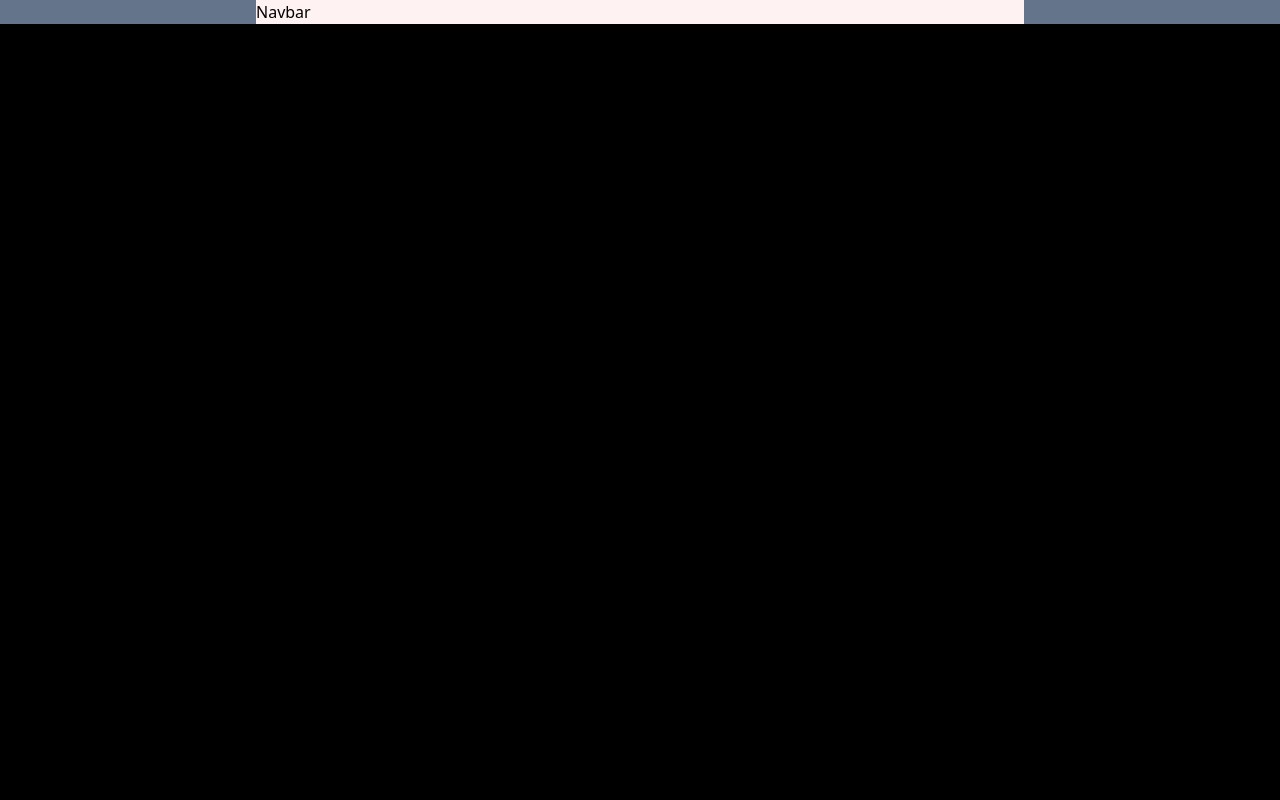
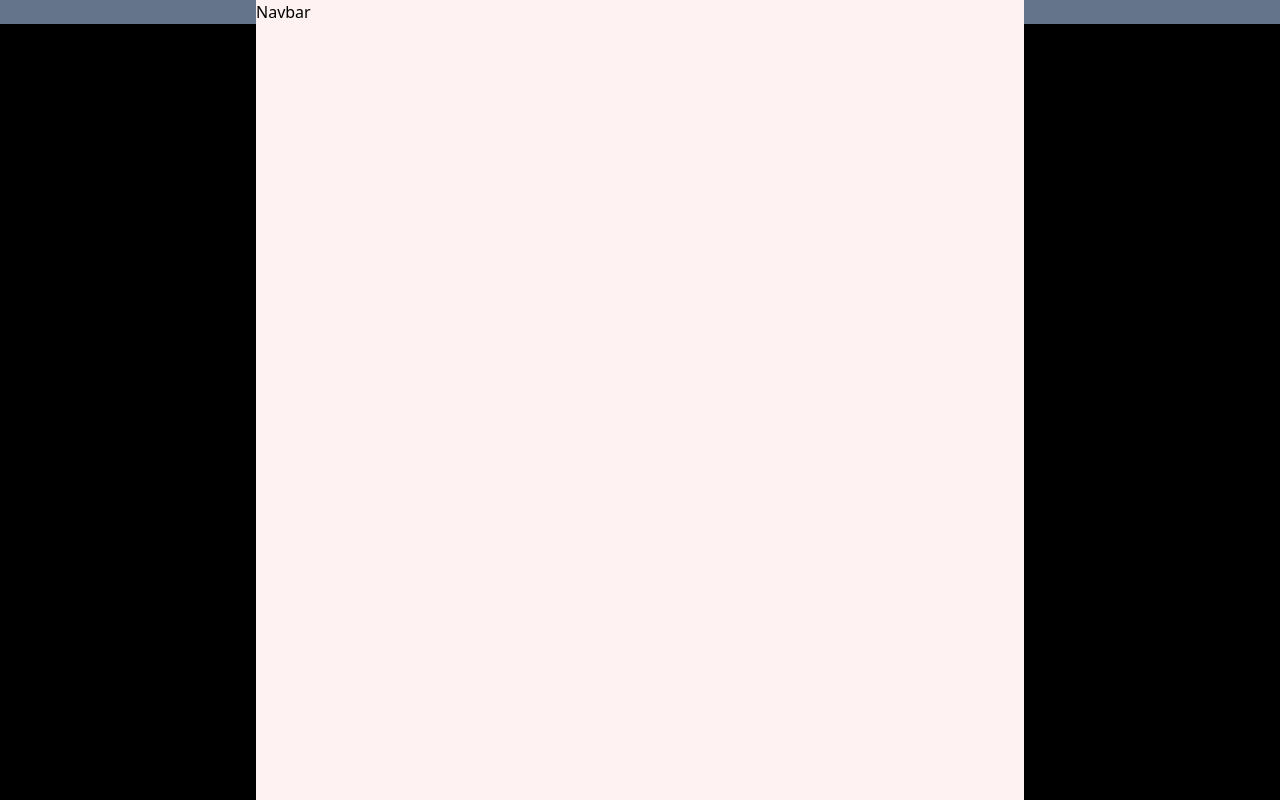
Before and after one commit to nicoPuegher/portfolio, a React (Vite) app: page / in a window 1280 px wide. Built offline with nearby package versions, Linux system fonts and the light colour scheme.

Commit message:
Add initial layout to Page.jsx

```diff
--- a/src/layouts/Page.jsx
+++ b/src/layouts/Page.jsx
@@ -1 +1,3 @@
-export default function Page() {}
+export default function Page() {
+	return <main className="mx-auto max-w-3xl flex-1 bg-red-50">Page</main>;
+}
```
